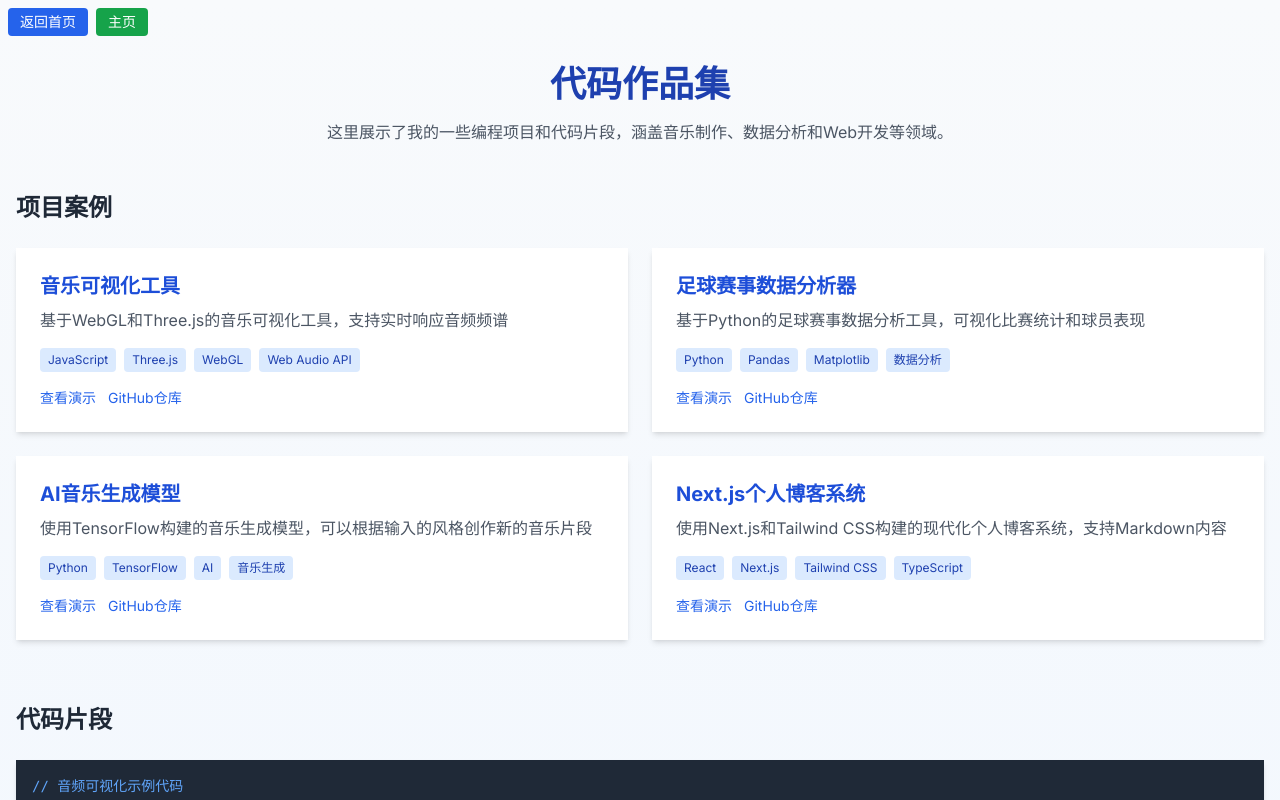
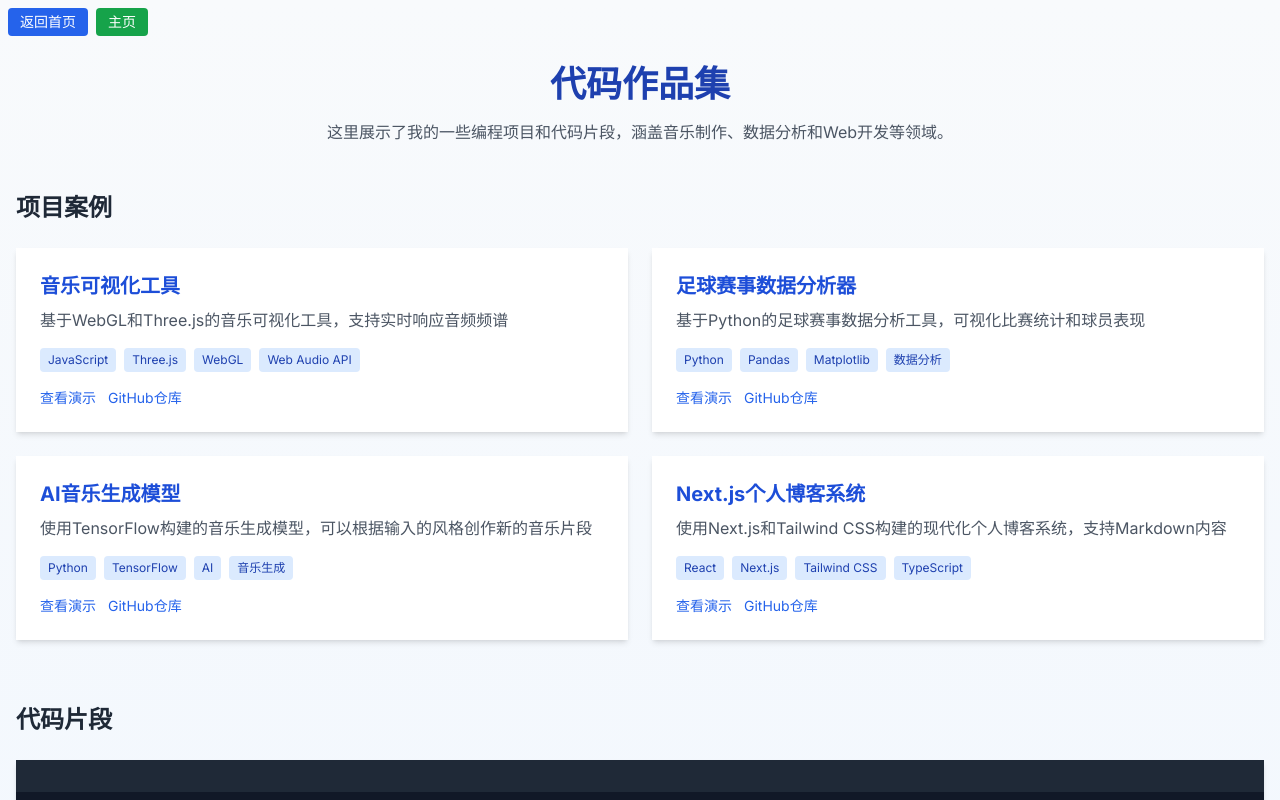
Before and after one commit to woowonjae1/wonjaeStudio, a Next.js app: page /code in a window 1280 px wide. Shown: the top 800 px of the page. Built offline with nearby package versions, Linux system fonts and the light colour scheme.

Commit message:
Fix jsx-no-comment-textnodes error in code page

```diff
--- a/src/app/code/page.tsx
+++ b/src/app/code/page.tsx
@@ -128,7 +128,9 @@
 
           <div className="bg-gray-900 rounded-lg shadow-md overflow-hidden">
             <div className="p-4 bg-gray-800 text-gray-200 font-mono text-sm">
-              <span className="text-blue-400">// 音频可视化示例代码</span>
+              <span className="text-blue-400">
+                {/* 音频可视化示例代码 */}
+              </span>
             </div>
             <pre className="p-4 overflow-x-auto text-gray-300 font-mono text-sm">
               {codeSnippet}
```
